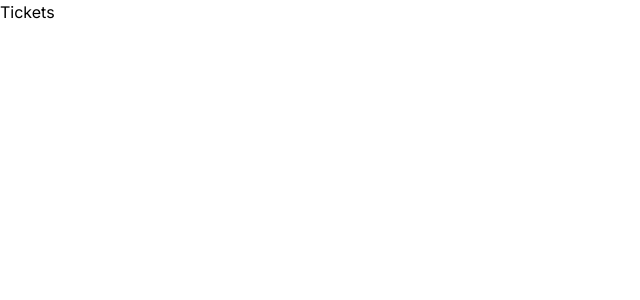
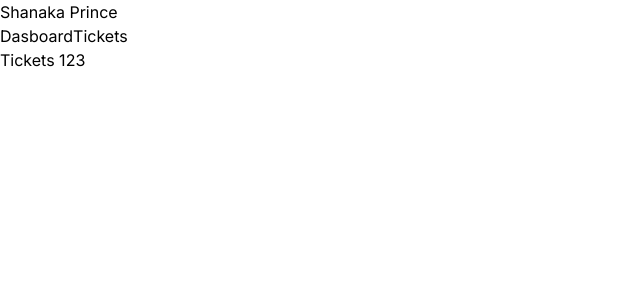
Before and after one commit to shanakasp/NEXT-Crash-Course, a Next.js app in the folder my-app/: page /tickets in a window 1280 px wide. Shown: the top 300 px of the page, without its empty margins (0-640 px from the left). Built offline with nearby package versions, Linux system fonts and the light colour scheme.

Commit message:
changed 3 files

```diff
--- /dev/null
+++ b/my-app/app/components/Navbar.jsx
@@ -0,0 +1,12 @@
+import Link from "next/link";
+export default function Navbar() {
+  return (
+    <div>
+      <nav>
+        <h1>Shanaka Prince</h1>
+        <Link href="/">Dasboard</Link>
+        <Link href="/tickets">Tickets</Link>
+      </nav>
+    </div>
+  );
+}
--- a/my-app/app/layout.jsx
+++ b/my-app/app/layout.jsx
@@ -1,17 +1,22 @@
 import { Inter } from "next/font/google";
 import "./globals.css";
-
 const inter = Inter({ subsets: ["latin"] });
 
+//components
+import Navbar from "./components/Navbar";
+
 export const metadata = {
-  title: "Create Next App",
+  title: "Create  App",
   description: "Generated by create next app",
 };
 
 export default function RootLayout({ children }) {
   return (
     <html lang="en">
-      <body className={inter.className}>{children}</body>
+      <body className={inter.className}>
+        <Navbar></Navbar>
+        {children}
+      </body>
     </html>
   );
 }
--- a/my-app/app/tickets/page.jsx
+++ b/my-app/app/tickets/page.jsx
@@ -1,7 +1,7 @@
 export default function News() {
   return (
     <main>
-      <h1>Tickets</h1>
+      <h1>Tickets 123</h1>
     </main>
   );
 }
```
